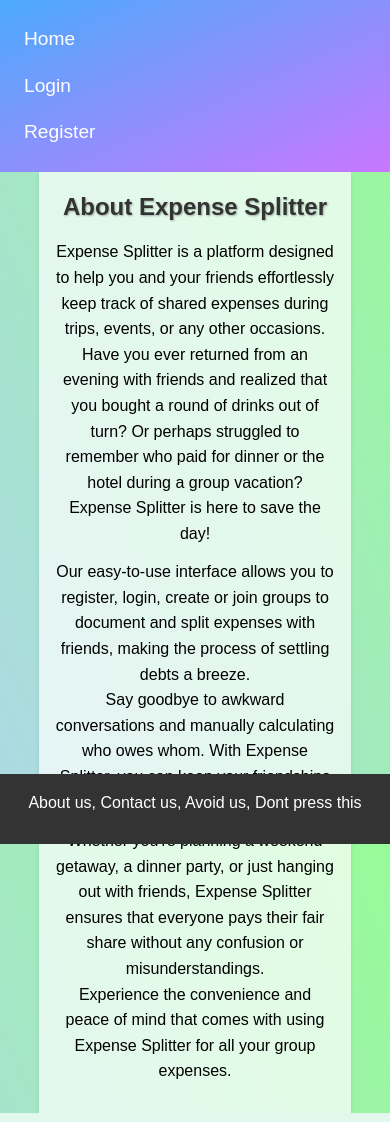
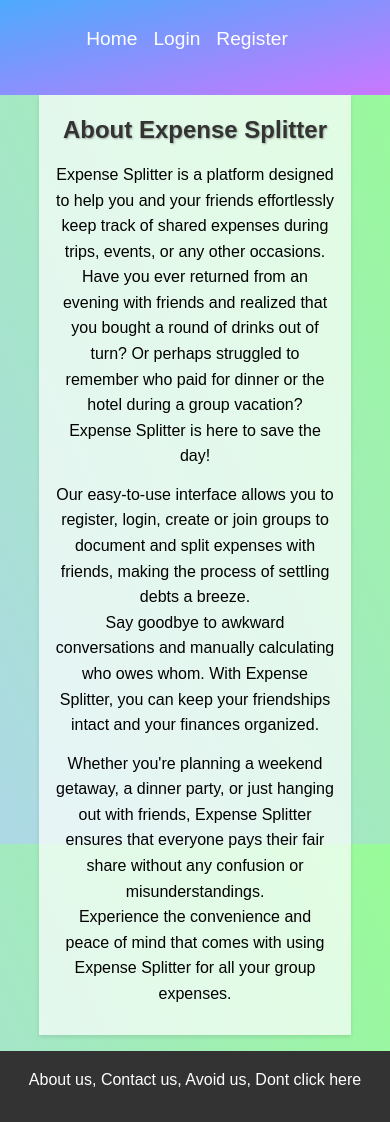
Before and after one commit to AdonisGuobys/CodeAcademy, a Flask app: page / in a window 390 px wide. Run offline with Flask 3, Linux system fonts and the light colour scheme.

Commit message:
Fixed page resizing

```diff
--- a/static/styles.css
+++ b/static/styles.css
@@ -5,6 +5,7 @@
 }
 
 html, body {
+  position: relative;
   height: 100%;
   font-family: Arial, sans-serif;
   line-height: 1.6;
@@ -27,7 +28,6 @@
 p {
   margin-bottom: 0.8rem;
 }
-
 
 .navbar {
   background-image: linear-gradient(to bottom right, rgb(76, 170, 252), rgb(201, 119, 255));
@@ -56,7 +56,6 @@
   max-width: 20%;
 }
 
-/* Main container */
 .container {
   max-width: 80%;
   margin: 0 auto;
@@ -151,7 +150,6 @@
   text-align: center;
 }
 
-/* Footer */
 footer {
   background-color: rgba(51, 51, 51);
   backdrop-filter: blur(10px);
@@ -159,8 +157,6 @@
   text-align: center;
   padding: 1rem;
   margin-top: 1rem;
-  position: absolute;
-  bottom: 0;
   width: 100%;
 }
 
@@ -178,7 +174,6 @@
   color: #ffa500;
 }
 
-
 .navbar ul li a:hover {
   color: #ffa500;
   background-color: #fff;
@@ -187,7 +182,6 @@
   transition: background-color 0.3s, color 0.3s;
 }
 
-/* Input fields */
 input[type="text"],
 input[type='number'],
 input[type="email"],
@@ -217,10 +211,13 @@
 
 @media screen and (max-width: 768px) {
   .navbar ul {
-    flex-direction: column;
+    flex-direction: row;
+    flex-wrap: wrap;
+    justify-content: center;
   }
 
   .navbar ul li {
+    margin-right: 1rem;
     margin-bottom: 1rem;
   }
 
--- a/templates/group.html
+++ b/templates/group.html
@@ -41,7 +41,7 @@
     </div>
   </div>
   <footer>
-    <p> About us, Contact us, Avoid us, Dont press this</p>
+    <p> About us, Contact us, Avoid us, Dont click here</p>
   </footer>
 </body>
 </html>
--- a/templates/group_detail.html
+++ b/templates/group_detail.html
@@ -48,7 +48,7 @@
     </div>
   </div>
   <footer>
-    <p> About us, Contact us, Avoid us, Dont press this</p>
+    <p> About us, Contact us, Avoid us, Dont click here</p>
   </footer>
 </body>
 </html>
--- a/templates/index.html
+++ b/templates/index.html
@@ -33,7 +33,7 @@
     </div>
   </div>
   <footer>
-    <p> About us, Contact us, Avoid us, Dont press this</p>
+    <p> About us, Contact us, Avoid us, Dont click here</p>
   </footer>
 </body>
 </html>
--- a/templates/login.html
+++ b/templates/login.html
@@ -31,7 +31,7 @@
     </div>
   </div>
   <footer>
-    <p> About us, Contact us, Avoid us, Dont press this</p>
+    <p> About us, Contact us, Avoid us, Dont click here</p>
   </footer>
 </body>
 </html>
--- a/templates/register.html
+++ b/templates/register.html
@@ -33,7 +33,7 @@
     </div>
   </div>
   <footer>
-    <p> About us, Contact us, Avoid us, Dont press this</p>
+    <p> About us, Contact us, Avoid us, Dont click here</p>
   </footer>
 </body>
 </html>
```
